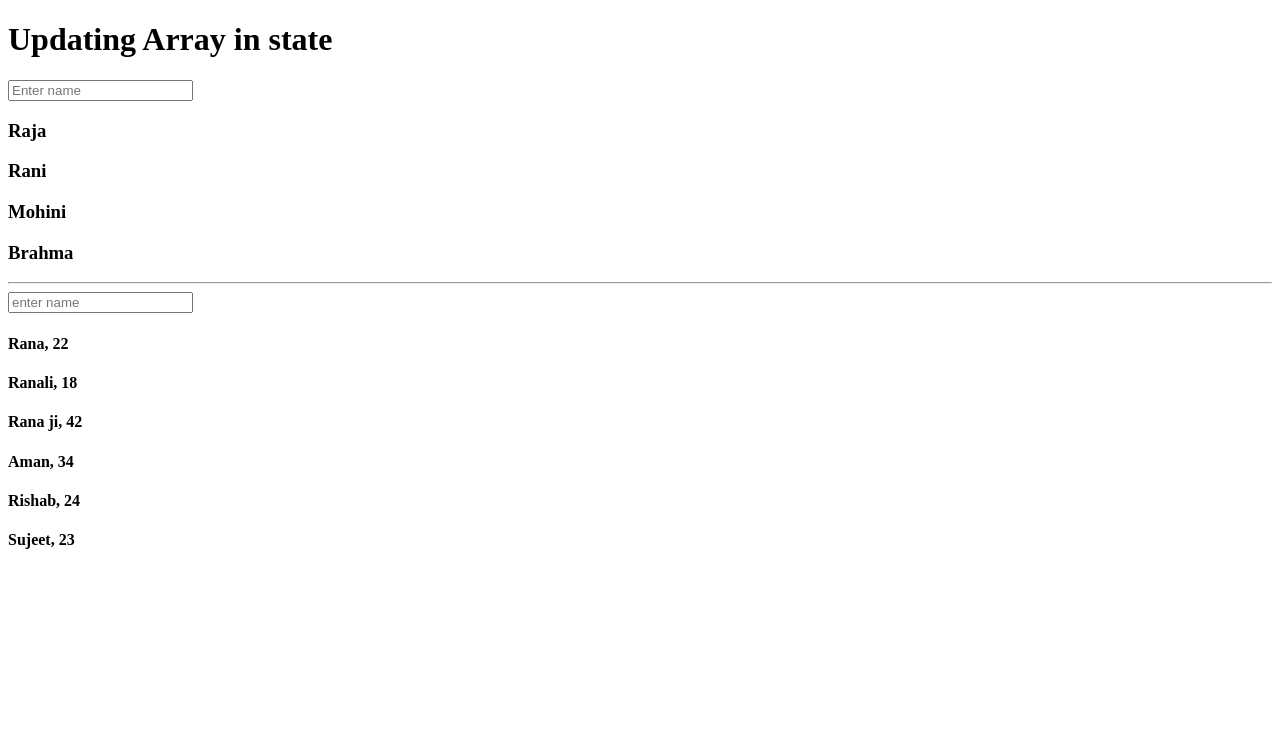
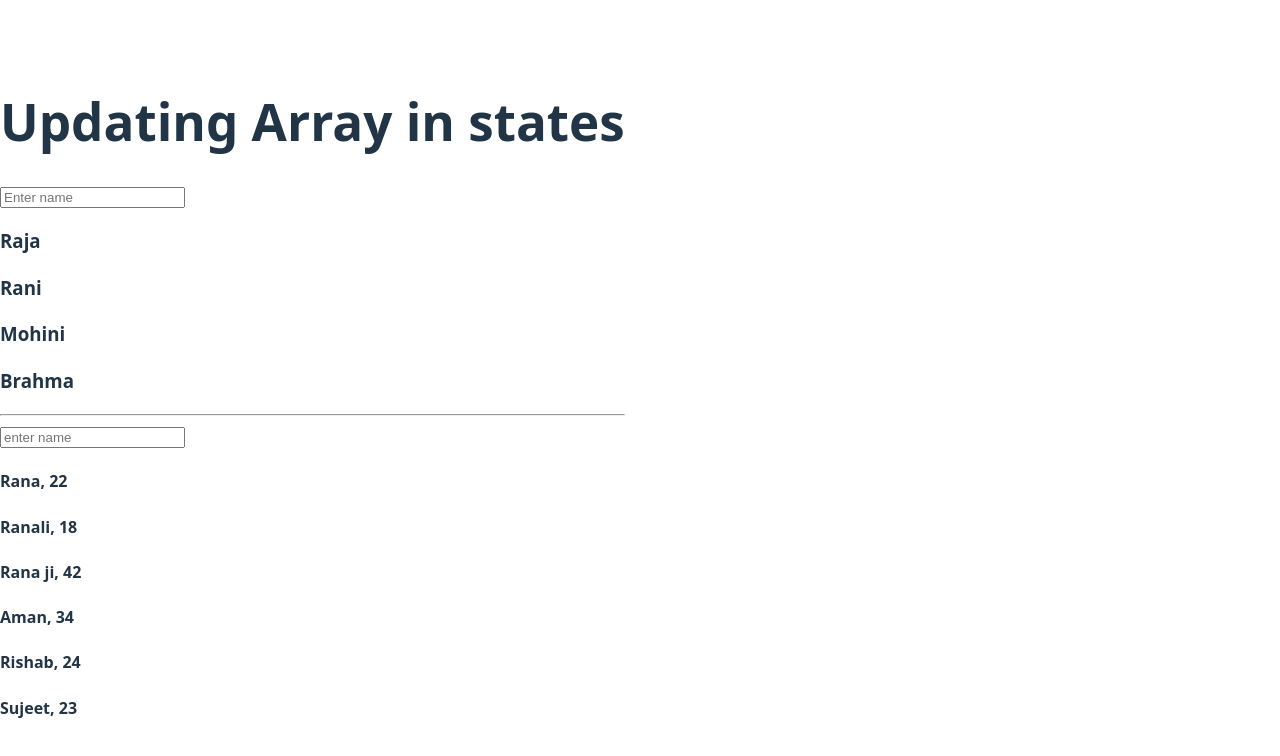
Before and after one commit to CFMrahul/React-JS, a React (Vite) app in the folder react-states/: page / in a window 1280 px wide. Shown: the top 756 px of the page. Built offline with nearby package versions, Linux system fonts and the light colour scheme.

Commit message:
Updated App.jsx and UpArray.jsx

```diff
--- a/react-states/src/App.jsx
+++ b/react-states/src/App.jsx
@@ -1,3 +1,4 @@
+import "index.css"
 import { useState } from "react"
 import AddUser from "./utils/AddUser"
 import DisplayUser from "./utils/DisplayUser"
--- a/react-states/src/utils/UpArray.jsx
+++ b/react-states/src/utils/UpArray.jsx
@@ -26,7 +26,7 @@ const handleObject = (name) => {
 }
   return (
     <>
-      <h1>Updating Array in state</h1>
+      <h1>Updating Array in states</h1>
       <input type="text" placeholder="Enter name" onChange={(e)=>handleUser(e.target.value)} />
       {data.map((item, index) => (
         <h3 key={index}>{item}</h3>
```
